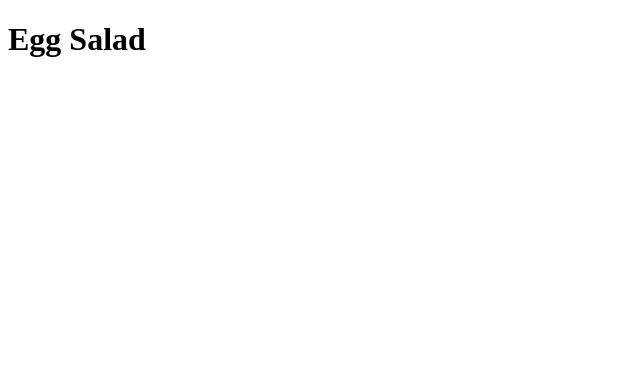
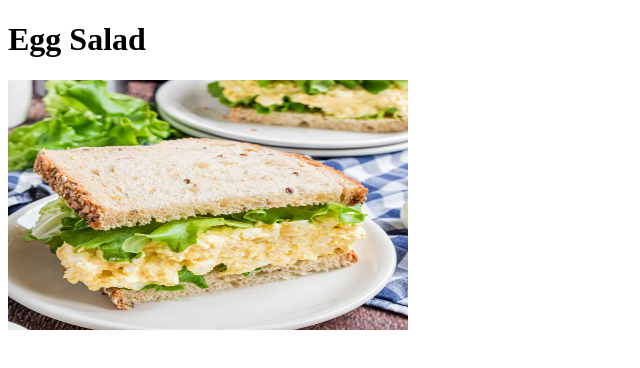
Before and after one commit to chimpbros/odin-recipes, a plain HTML site: page recipes/egg-salad.html in a window 1280 px wide. Shown: the whole page, without its empty margins (0-640 px from the left). Drawn offline with Linux system fonts and the light colour scheme.

Commit message:
Add image to egg-salad.html

```diff
--- a/recipes/egg-salad.html
+++ b/recipes/egg-salad.html
@@ -8,5 +8,6 @@
 </head>
 <body>
     <h1>Egg Salad</h1>
+    <img src="../images/egg-salad-recipe.jpg" alt="Egg Salad" width="400" height="250">
 </body>
 </html>
```
Also changed, not shown: images/egg-salad-recipe.jpg (added).
